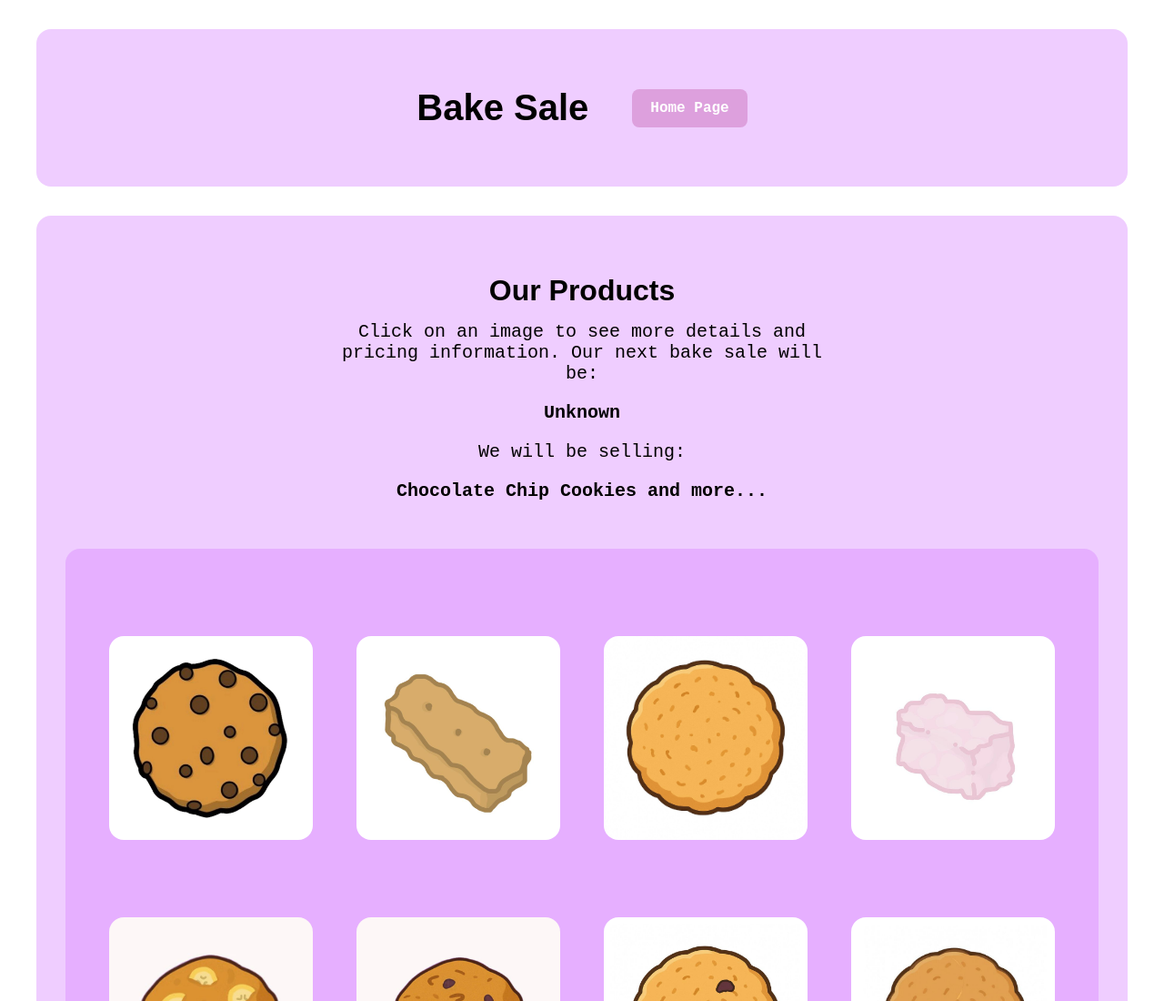
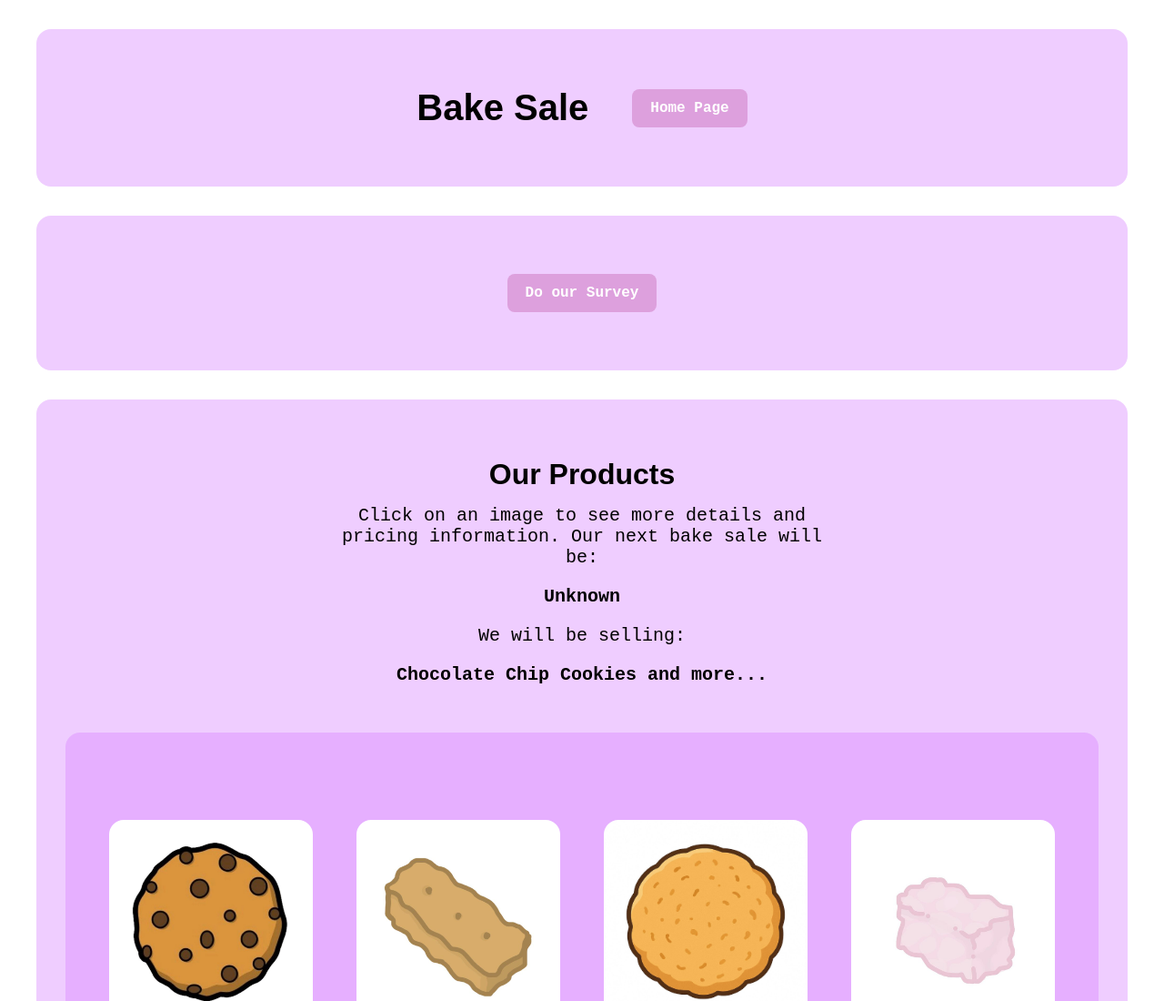
Before and after one commit to christiangeorgiou17/SCFS-Prom-Fundraising-Website, a plain HTML site: page bakesaleindex.html in a window 1280 px wide. Shown: the top 1100 px of the page at 91% size. Drawn offline with Linux system fonts and the light colour scheme.

Commit message:
Update bakesaleindex.html
Added survey button to bake sale page

```diff
--- a/bakesaleindex.html
+++ b/bakesaleindex.html
@@ -15,6 +15,12 @@
         <div class="flex-container">
             <h1 class="center-text">Bake Sale</h1>
             <a class="cta-button right center-text" href="index.html">Home Page</a>
+        </div>
+    </section>
+
+    <section>
+        <div class="flex-container">
+            <a href="survey.html" class="cta-button center-text">Do our Survey</a>
         </div>
     </section>
 
@@ -89,4 +95,5 @@
         </section>
     </section>
 </body>
+
 </html>
```
